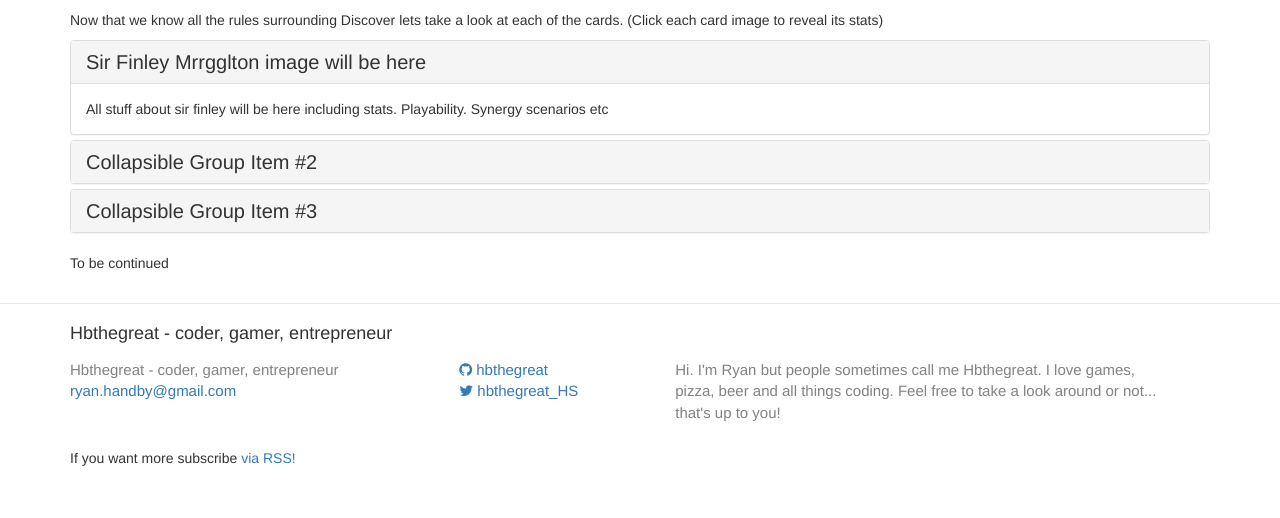
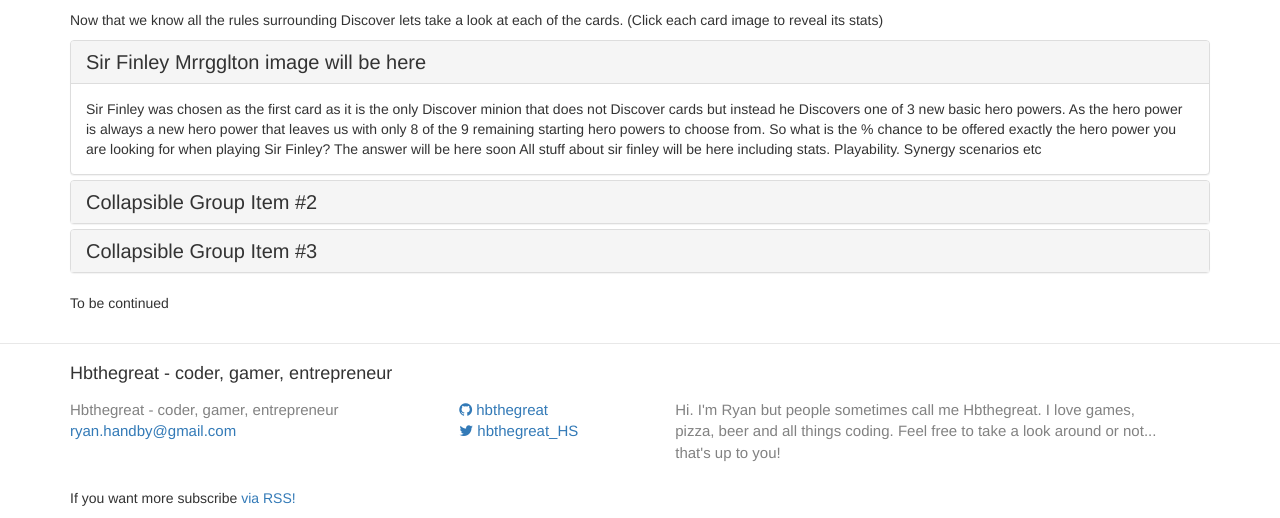
Before and after one commit to hbthegreat/hbthegreat.github.io, a Jekyll site: the page built from _posts/gaming/2015-12-14-discover-mechanic-uncovered.md, in a window 1280 px wide. Shown: the part 740-1258 px from the top of the page. Built offline with Jekyll 4.4.1, drawn with Linux system fonts in a browser that asks for light colours; nearby versions of some CDN libraries; before the commit the page ends 1218 px from its top, so only the background shows below that.

Commit message:
Adding more about sir finley

```diff
--- a/_posts/gaming/2015-12-14-discover-mechanic-uncovered.md
+++ b/_posts/gaming/2015-12-14-discover-mechanic-uncovered.md
@@ -39,6 +39,8 @@ Disclaimer: This article will continue to grow as I spend more time exploring th
     </div>
     <div id="collapseOne" class="panel-collapse collapse in" role="tabpanel" aria-labelledby="headingOne">
       <div class="panel-body">
+       Sir Finley was chosen as the first card as it is the only Discover minion that does not Discover cards but instead he Discovers one of 3 new basic hero powers. As the hero power is always a new hero power that leaves us with only 8 of the 9 remaining starting hero powers to choose from. So what is the % chance to be offered exactly the hero power you are looking for when playing Sir Finley?
+The answer will be here soon
        All stuff about sir finley will be here including stats. Playability. Synergy scenarios etc
       </div>
     </div>
```
